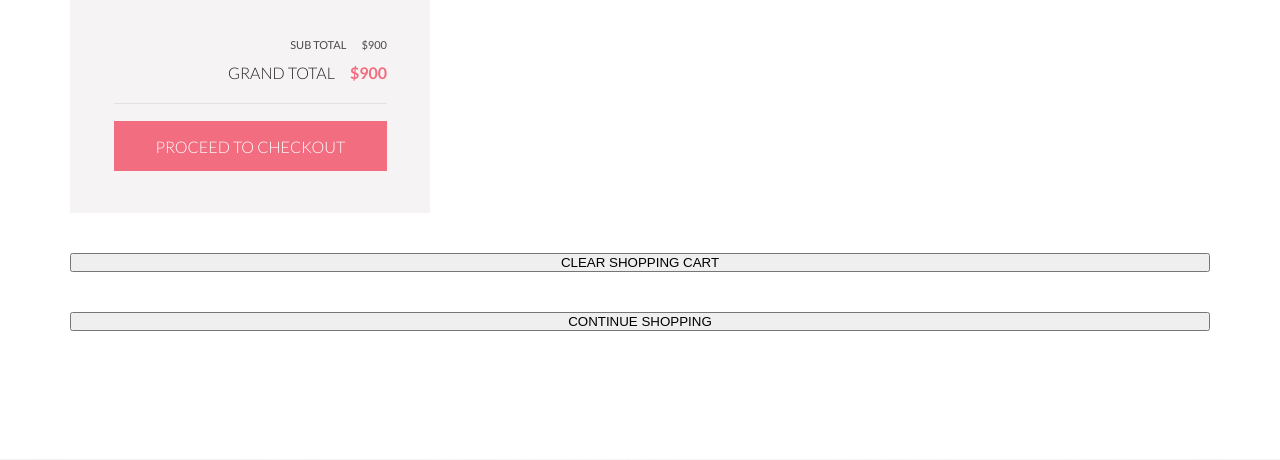
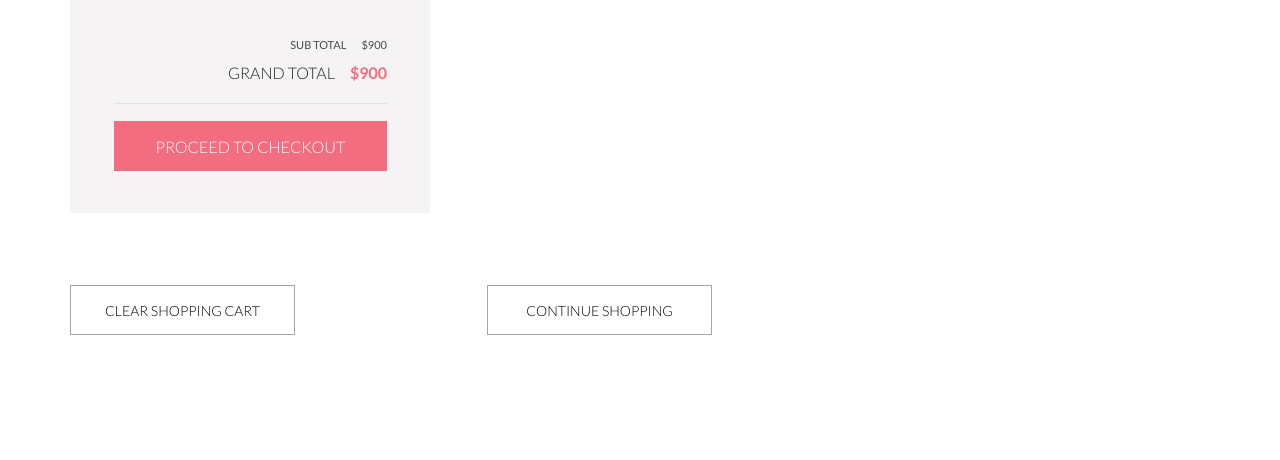
Before and after one commit to StaciBunx/frontend, a PHP site: page /cart.html in a window 1280 px wide. Shown: the part 1325-1785 px from the top of the page. Run offline with PHP 8.4, Linux system fonts and the light colour scheme.

Commit message:
feat: button for cart buttons

```diff
--- a/Brand-shop/cart.html
+++ b/Brand-shop/cart.html
@@ -151,9 +151,13 @@
                     </div>
                     <div class="summary__checkout"> <a href="#" class="summary__button">PROCEED TO CHECKOUT</a></div>
                 </div>
+            </div>
 
+            <div class="cart__button_box">
                 <button class="cart__button">CLEAR SHOPPING CART</button>
                 <button class="cart__button">CONTINUE SHOPPING</button>
+            </div>
+
         </section>
         <section class="subscription">
             <div class="quote">
--- a/Brand-shop/style.css
+++ b/Brand-shop/style.css
@@ -492,6 +492,7 @@ summary::-webkit-details-marker {
 .cart__box {
   display: grid;
   gap: 40px;
+  margin-bottom: 72px;
 }
 .cart__item {
   display: flex;
@@ -554,6 +555,24 @@ summary::-webkit-details-marker {
 }
 .cart__close:hover path {
   fill: #F16D7F;
+}
+.cart__button_box {
+  display: flex;
+  gap: 192px;
+}
+.cart__button {
+  color: #000;
+  font-family: Lato;
+  font-size: 14px;
+  font-style: normal;
+  font-weight: 300;
+  line-height: normal;
+  width: 225px;
+  height: 50px;
+  flex-shrink: 0;
+  background-color: white;
+  box-sizing: border-box;
+  border: 1px solid #A4A4A4;
 }
 
 .address__heading {
```
Also changed, not shown: Brand-shop/_cart.scss (+21 -0 lines), 1 other file.
